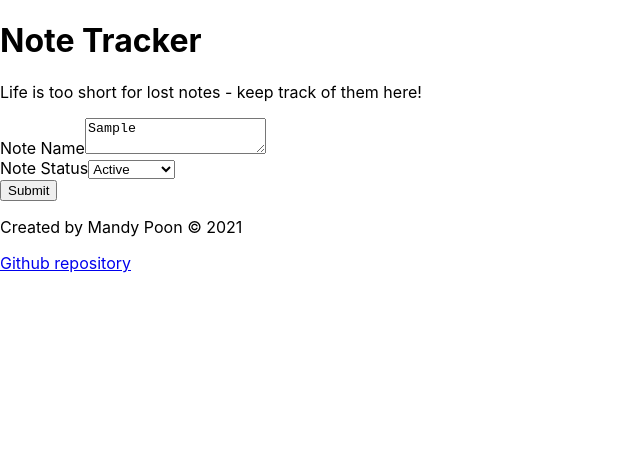
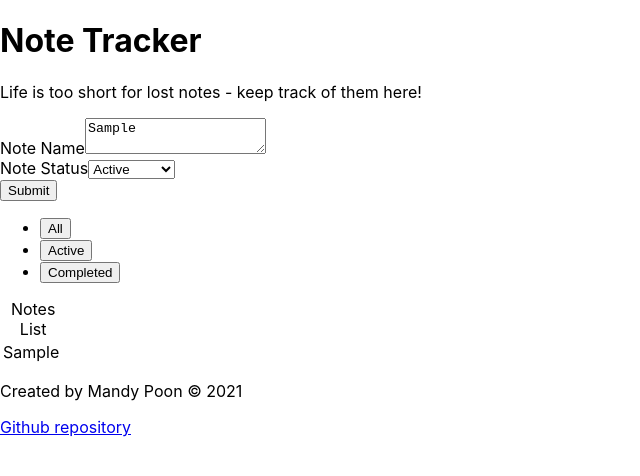
Before and after one commit to code-by-mandy/note-tracker, a React (Create React App) app: page / in a window 1280 px wide. Both pictures are taken after typing "Sample" into the empty fields and a click on the button "Submit". Shown: the top 476 px of the page, without its empty margins (0-640 px from the left). Built offline with nearby package versions, Linux system fonts and the light colour scheme.

Commit message:
filtering, dependency array warning

```diff
--- a/src/App.js
+++ b/src/App.js
@@ -1,7 +1,12 @@
-// import {useState} from 'react'
+import {useState} from 'react'
 import NoteInput from './components/NoteInput'
+import NotesFilter from './components/NotesFilter'
+// import NotesTable from './components/NotesTable'
 
 function App() {
+
+  const [notes, setNotes] = useState([]);
+
 
   const submitNote = (e, noteName, noteStatus) => {
     e.preventDefault();
@@ -9,8 +14,13 @@ function App() {
   }
 
   const addNote = (name, status) => {
-    console.log(name, status);
+    const notesArray = [...notes];
+    notesArray.push({name, status})
+    setNotes(notesArray);
   }
+
+  let filteredArray = [];
+  console.log(filteredArray);
 
   return (
     <div className="App">
@@ -19,10 +29,30 @@ function App() {
         <p>Life is too short for lost notes - keep track of them here!</p>
       </header>
       <main>
-        < NoteInput
-          submitNote={submitNote}
+        <NoteInput
+          submitNote = {submitNote}
         />
-        {/* Notes component */}
+
+        <NotesFilter notesArray={notes} filteredArray = {(array) => filteredArray = array}/>
+
+        <div>
+            <table>
+            <caption>Notes List</caption>
+            <tbody className="notesList">
+                {
+                notes.map(note => {
+                    return (
+                    <tr>
+                        <td>{note.name}</td>
+                        <td>{note.status}</td>
+                    </tr>
+                    )
+                })
+                }
+            </tbody>
+            </table>
+        </div>
+
       </main>
       <footer>
         <p>Created by Mandy Poon &#169; 2021</p>
--- a/src/components/NoteInput.js
+++ b/src/components/NoteInput.js
@@ -13,6 +13,7 @@ const NoteInput = ( {submitNote}) => {
                     id="noteName"
                     maxLength="20"
                     name="name"
+                    placeholder="Note title"
                     onChange = {(e) => setName(e.target.value)}
                 ></textarea>
             </div>
--- /dev/null
+++ b/src/components/NotesFilter.js
@@ -0,0 +1,36 @@
+import {useEffect, useState} from 'react'
+
+const NotesFilter = ({notesArray, filteredArray}) => {
+
+    const [statusFilter, setStatusFilter] = useState("");
+
+    const setFilter = (e) => {
+        setStatusFilter(e.target.textContent.toLowerCase());
+    }
+    let filteredNotesArray = [];
+
+    useEffect(() => {
+        const allNotes = [...notesArray];
+
+
+        if (statusFilter !== "all") {
+            filteredNotesArray = allNotes.filter(note => note.status === statusFilter)
+        } else (
+            filteredNotesArray = allNotes);
+    }, [statusFilter, notesArray])
+
+    filteredArray(filteredNotesArray);
+
+
+    return (
+        <div>
+            <ul>
+                <li><button onClick={setFilter}>All</button></li>
+                <li><button onClick={setFilter}>Active</button></li>
+                <li><button onClick={setFilter}>Completed</button></li>
+            </ul>
+        </div>
+    )
+}
+
+export default NotesFilter
--- /dev/null
+++ b/src/components/NotesTable.js
@@ -0,0 +1,9 @@
+const NotesTable = ({notesArray, statusFilter}) => {
+
+    return (
+        s
+
+    )
+}
+
+export default NotesTable
```
